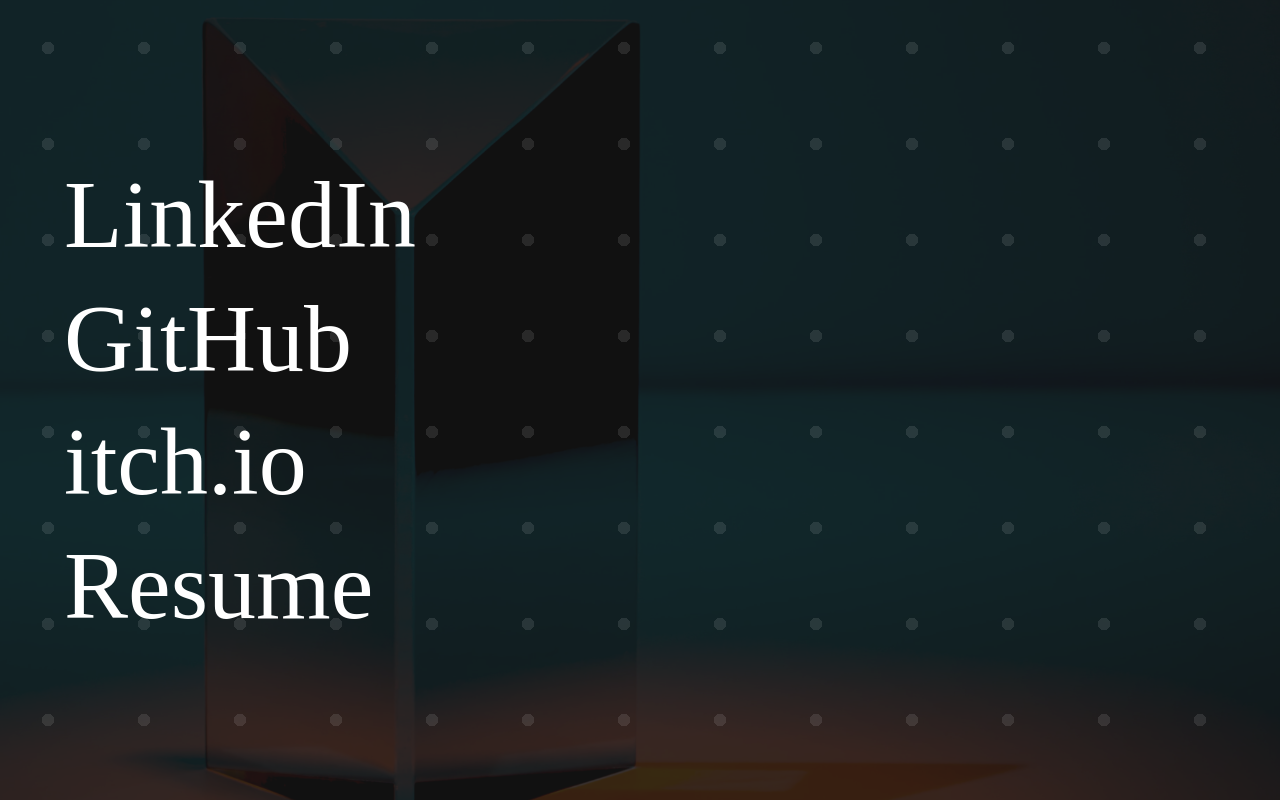
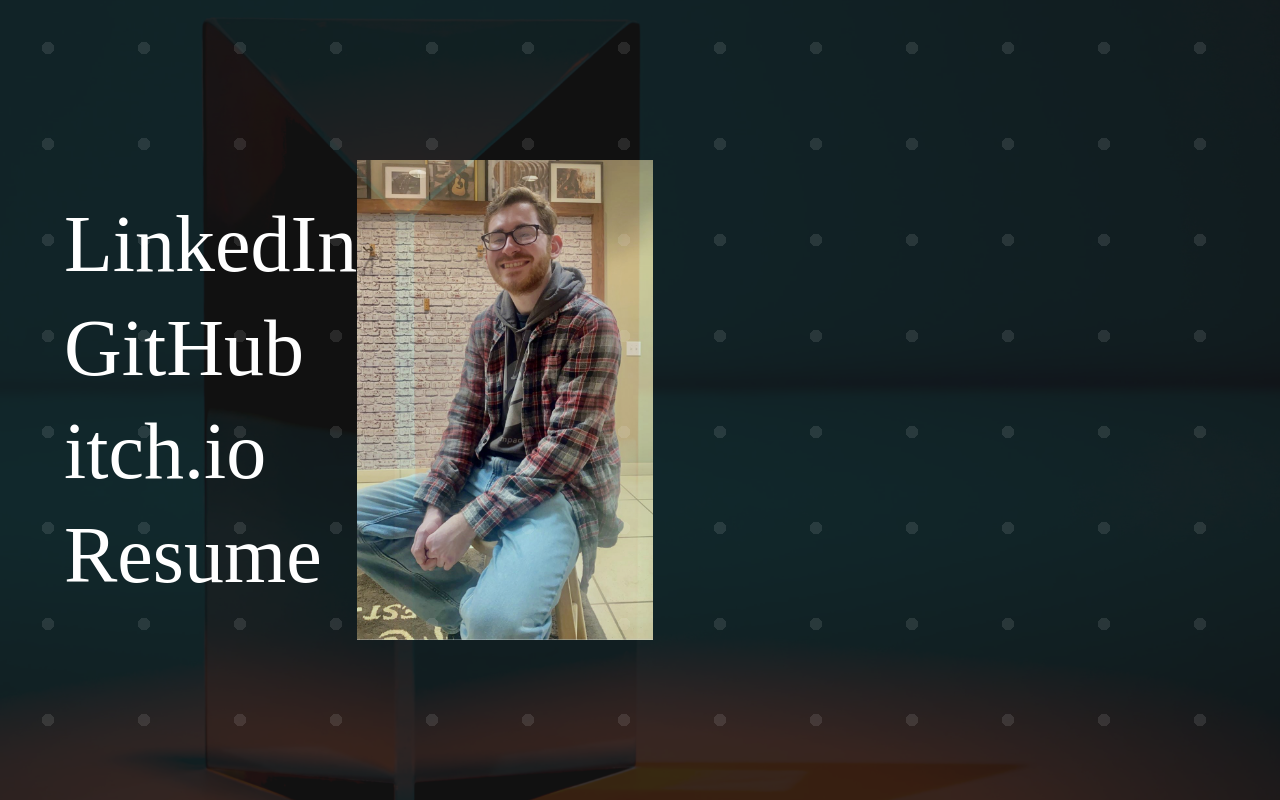
Before and after one commit to ClaytonHeidt/MyWebsite, a plain HTML site: page index.html in a window 1280 px wide. Drawn offline with Linux system fonts and the light colour scheme.

Commit message:
Added me.jpg to the home page

```diff
--- a/index.html
+++ b/index.html
@@ -17,6 +17,7 @@
         </div>
         <div id="menu-background-pattern"></div>
         <div id="menu-background-image"></div>
+        <img id="menu-bio-image" src="Pictures/me.jpg">
     </div>
 </body>
 
--- a/stylesheet.css
+++ b/stylesheet.css
@@ -13,7 +13,7 @@
 #menu-items {
     margin-left: clamp(4rem, 5vw, 48rem);
     position: relative;
-    z-index: 2;
+    z-index: 3;
 }
 
 #menu[data-active-index="0"] > #menu-background-pattern {
@@ -63,7 +63,7 @@
         background-size 800ms ease,
         background-position 800ms ease;
     width: 100vw;
-    z-index: 1;
+    z-index: 2;
 }
 
 #menu-background-image {
@@ -80,6 +80,11 @@
         background-position 800ms ease;
     width: 100%;
     z-index: 0;
+}
+
+#menu-bio-image {
+    width: auto;
+    height: clamp(5rem, 25vw + 10rem, 40rem);
 }
 
 #menu-items:hover ~ #menu-background-pattern {
@@ -105,7 +110,7 @@
     cursor: pointer;
     display: block;
     font-family: 'Ibarra Real Nova', serif;
-    font-size: clamp(3rem, 8vw, 6rem);
+    font-size: clamp(3rem, 5vw + 1rem, 6rem);
     padding: clamp(0.25rem, 0.5vw, 1rem) 0rem;
     text-decoration: none;
     transition: opacity 400ms ease;
```
